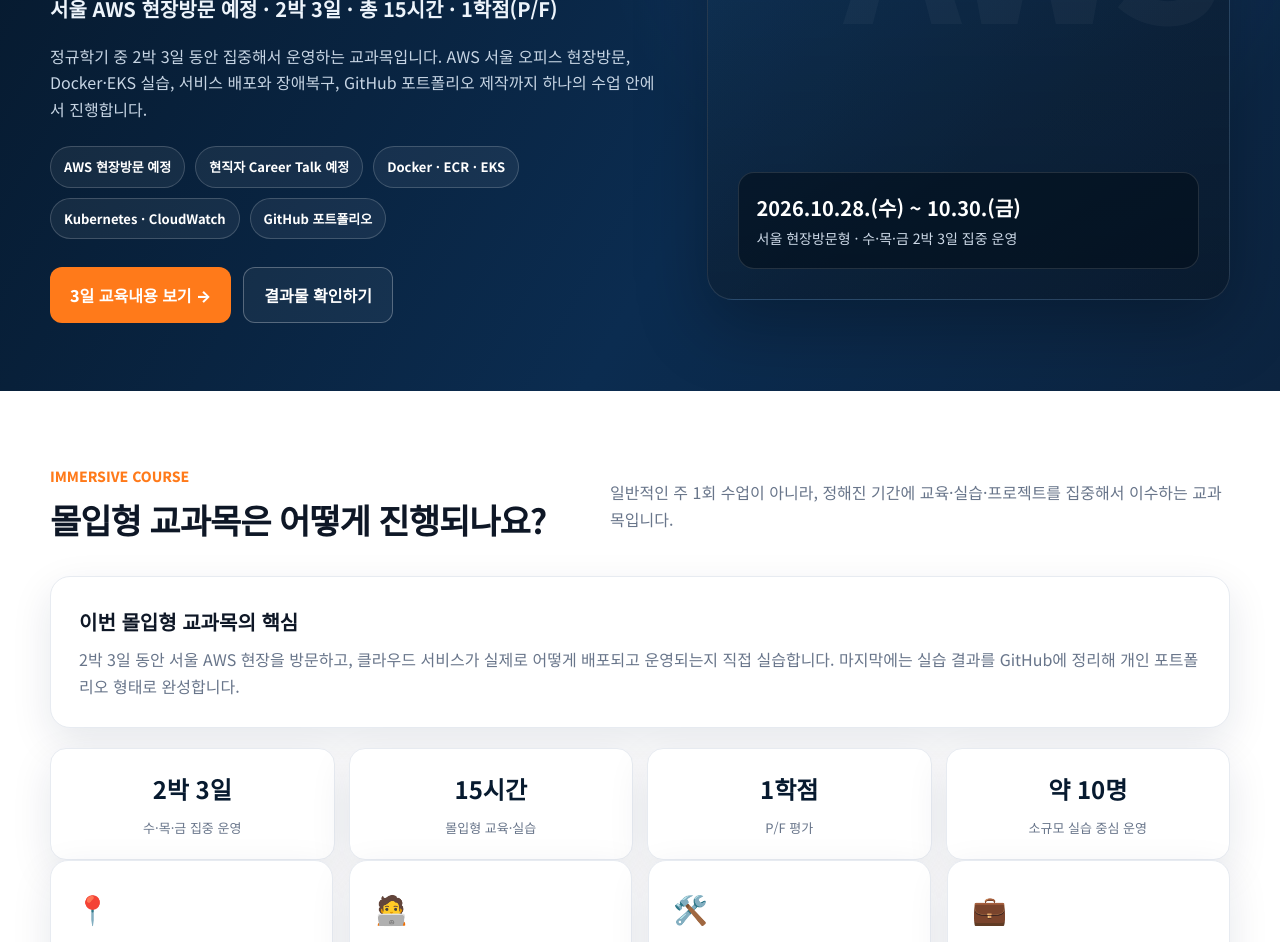
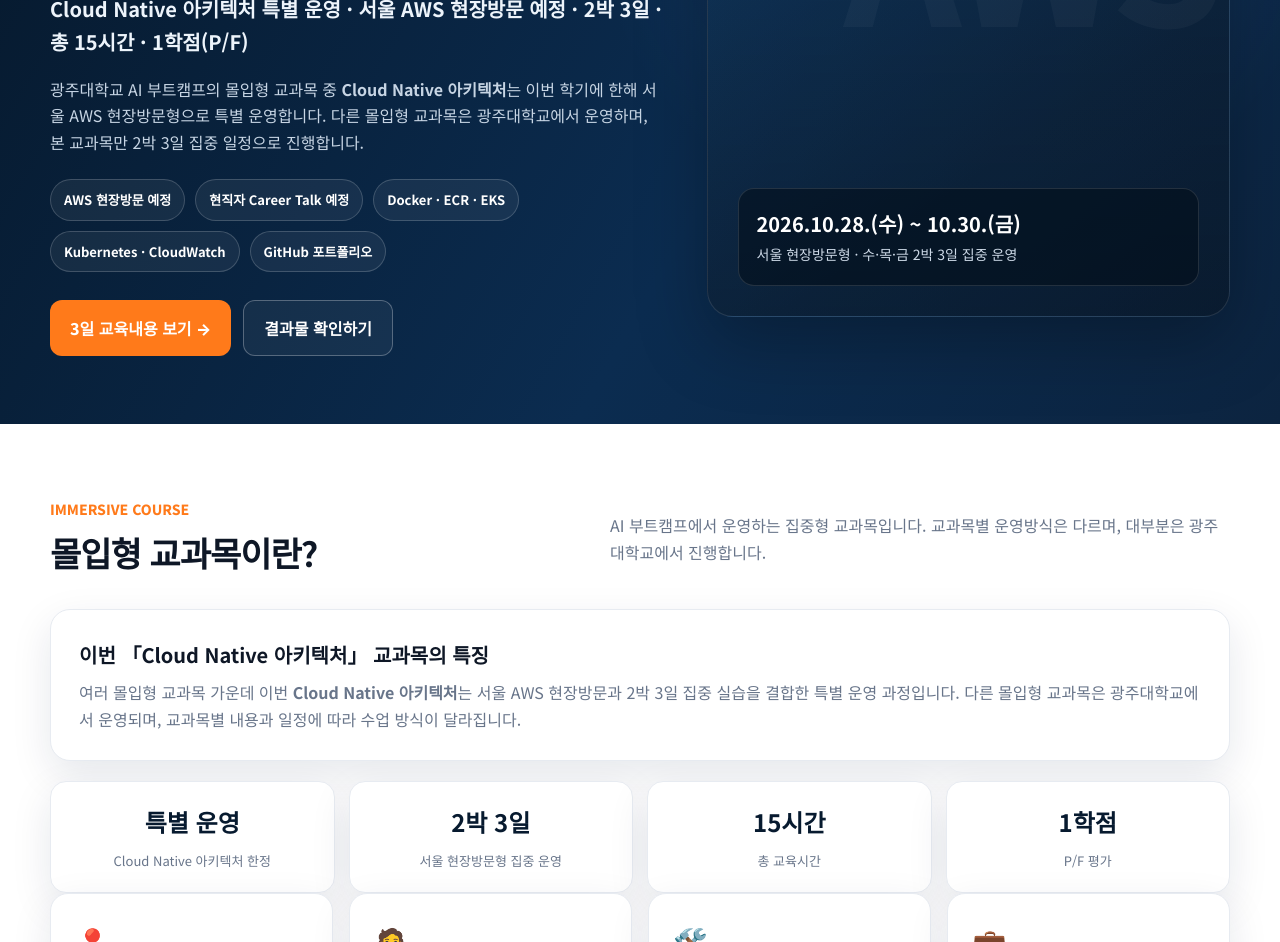
Before and after one commit to zero2306263-beep/gwangju-ai-bootcamp, a plain HTML site: page index.html in a window 1280 px wide. Shown: the part 342-1284 px from the top of the page. Drawn offline with Linux system fonts and the light colour scheme.

Commit message:
Cloud Native 특별 운영과 타 몰입형 교과목 구분 명확화

```diff
--- a/index.html
+++ b/index.html
@@ -203,11 +203,11 @@
         <div>
           <div class="eyebrow">광주대학교 AI 부트캠프 · 2026학년도 2학기</div>
           <h1>몰입형 교과목<br><span class="accent">Cloud Native 아키텍처</span></h1>
-          <div class="hero-sub">서울 AWS 현장방문 예정 · 2박 3일 · 총 15시간 · 1학점(P/F)</div>
+          <div class="hero-sub">Cloud Native 아키텍처 특별 운영 · 서울 AWS 현장방문 예정 · 2박 3일 · 총 15시간 · 1학점(P/F)</div>
           <p class="hero-desc">
-            정규학기 중 2박 3일 동안 집중해서 운영하는 교과목입니다.
-            AWS 서울 오피스 현장방문, Docker·EKS 실습, 서비스 배포와 장애복구,
-            GitHub 포트폴리오 제작까지 하나의 수업 안에서 진행합니다.
+            광주대학교 AI 부트캠프의 몰입형 교과목 중 <b>Cloud Native 아키텍처</b>는
+            이번 학기에 한해 서울 AWS 현장방문형으로 특별 운영합니다.
+            다른 몰입형 교과목은 광주대학교에서 운영하며, 본 교과목만 2박 3일 집중 일정으로 진행합니다.
           </p>
           <div class="chips">
             <span class="chip">AWS 현장방문 예정</span>
@@ -237,24 +237,24 @@
         <div class="section-head">
           <div>
             <div class="section-kicker">IMMERSIVE COURSE</div>
-            <h2>몰입형 교과목은 어떻게 진행되나요?</h2>
+            <h2>몰입형 교과목이란?</h2>
           </div>
-          <p class="section-note">일반적인 주 1회 수업이 아니라, 정해진 기간에 교육·실습·프로젝트를 집중해서 이수하는 교과목입니다.</p>
+          <p class="section-note">AI 부트캠프에서 운영하는 집중형 교과목입니다. 교과목별 운영방식은 다르며, 대부분은 광주대학교에서 진행합니다.</p>
         </div>
 
         <div class="what-box">
-          <strong>이번 몰입형 교과목의 핵심</strong>
+          <strong>이번 「Cloud Native 아키텍처」 교과목의 특징</strong>
           <p>
-            2박 3일 동안 서울 AWS 현장을 방문하고, 클라우드 서비스가 실제로 어떻게 배포되고 운영되는지 직접 실습합니다.
-            마지막에는 실습 결과를 GitHub에 정리해 개인 포트폴리오 형태로 완성합니다.
+            여러 몰입형 교과목 가운데 이번 <b>Cloud Native 아키텍처</b>는 서울 AWS 현장방문과 2박 3일 집중 실습을 결합한 특별 운영 과정입니다.
+            다른 몰입형 교과목은 광주대학교에서 운영되며, 교과목별 내용과 일정에 따라 수업 방식이 달라집니다.
           </p>
         </div>
 
         <div class="summary-grid">
-          <div class="summary-item"><b>2박 3일</b><span>수·목·금 집중 운영</span></div>
-          <div class="summary-item"><b>15시간</b><span>몰입형 교육·실습</span></div>
+          <div class="summary-item"><b>특별 운영</b><span>Cloud Native 아키텍처 한정</span></div>
+          <div class="summary-item"><b>2박 3일</b><span>서울 현장방문형 집중 운영</span></div>
+          <div class="summary-item"><b>15시간</b><span>총 교육시간</span></div>
           <div class="summary-item"><b>1학점</b><span>P/F 평가</span></div>
-          <div class="summary-item"><b>약 10명</b><span>소규모 실습 중심 운영</span></div>
         </div>
 
         <div class="cards">
@@ -287,9 +287,9 @@
         <div class="section-head">
           <div>
             <div class="section-kicker">WHAT YOU DO</div>
-            <h2>학생이 직접 하게 되는 활동</h2>
+            <h2>Cloud Native 아키텍처에서 하게 되는 활동</h2>
           </div>
-          <p class="section-note">견학만 하는 프로그램이 아니라, 현장 경험과 실습 결과물을 함께 만드는 교과목입니다.</p>
+          <p class="section-note">아래 내용은 이번 「Cloud Native 아키텍처」 몰입형 교과목의 운영내용입니다.</p>
         </div>
 
         <div class="activity-grid">
@@ -474,8 +474,9 @@
         <div class="info-panel">
           <div class="section-kicker">PROGRAM INFO</div>
           <h2 style="font-size:28px;margin-top:4px">몰입형 교과목 기본정보</h2>
-          <div class="info-row"><strong>구분</strong><span>2026학년도 2학기 몰입형 교과목</span></div>
+          <div class="info-row"><strong>구분</strong><span>2026학년도 2학기 AI 부트캠프 몰입형 교과목</span></div>
           <div class="info-row"><strong>교과목명</strong><span>Cloud Native 아키텍처</span></div>
+          <div class="info-row"><strong>운영특징</strong><span>이번 교과목만 서울 현장방문형 2박 3일 특별 운영</span></div>
           <div class="info-row"><strong>운영기간</strong><span>2026.10.28.(수) ~ 10.30.(금), 2박 3일</span></div>
           <div class="info-row"><strong>교육장소</strong><span>서울 AWS 오피스 및 연계 교육공간 예정</span></div>
           <div class="info-row"><strong>참여대상</strong><span>광주대학교 AI 부트캠프 참여학생 약 10명</span></div>
@@ -548,7 +549,7 @@
     <div class="container footer-inner">
       <div>광주대학교 AI 부트캠프사업단</div>
       <div>문의: 광주대학교 AI 부트캠프사업단</div>
-      <div>※ AWS 현장방문, 현직자 프로그램 및 세부 일정은 운영 협의에 따라 변경될 수 있습니다.</div>
+      <div>※ 서울 AWS 현장방문 및 2박 3일 운영은 「Cloud Native 아키텍처」 교과목에 한하며, 세부 일정은 운영 협의에 따라 변경될 수 있습니다.</div>
     </div>
   </footer>
 </body>
```
